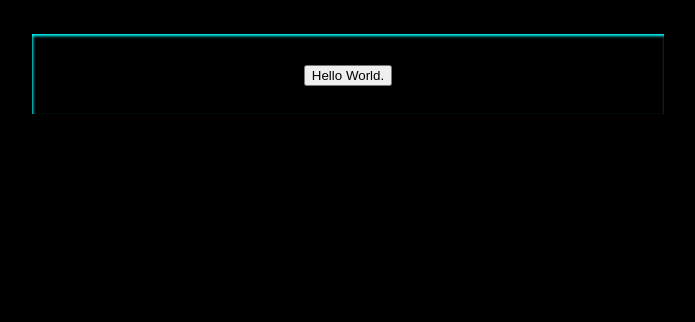
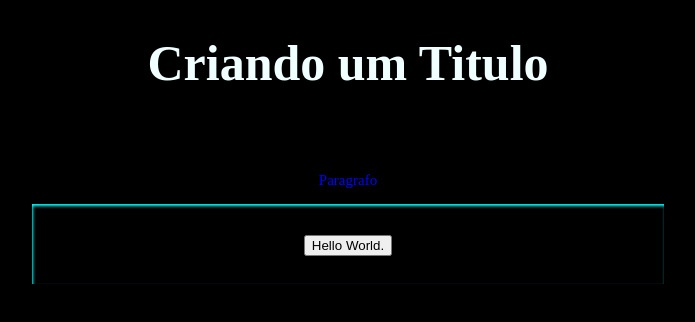
Before and after one commit to edskate/Palavras-de-Inglish-001, a plain HTML site: page index.html in a window 1280 px wide. Shown: the whole page, without its empty margins (292-987 px from the left). Drawn offline with Linux system fonts and the light colour scheme.

Commit message:
Atualizando titulos  e paragrafos

```diff
--- a/index.html
+++ b/index.html
@@ -42,11 +42,11 @@
     </style>
 </head>
 <body>
-    <h1></h1>
+    <h1>Criando um Titulo</h1>
 
- <h2></h2>
+ <h2>Sobre</h2>
 
- <p></p>
+ <p>Paragrafo</p>
 
  <div id="container">
     <button>Hello World.</button>
```
